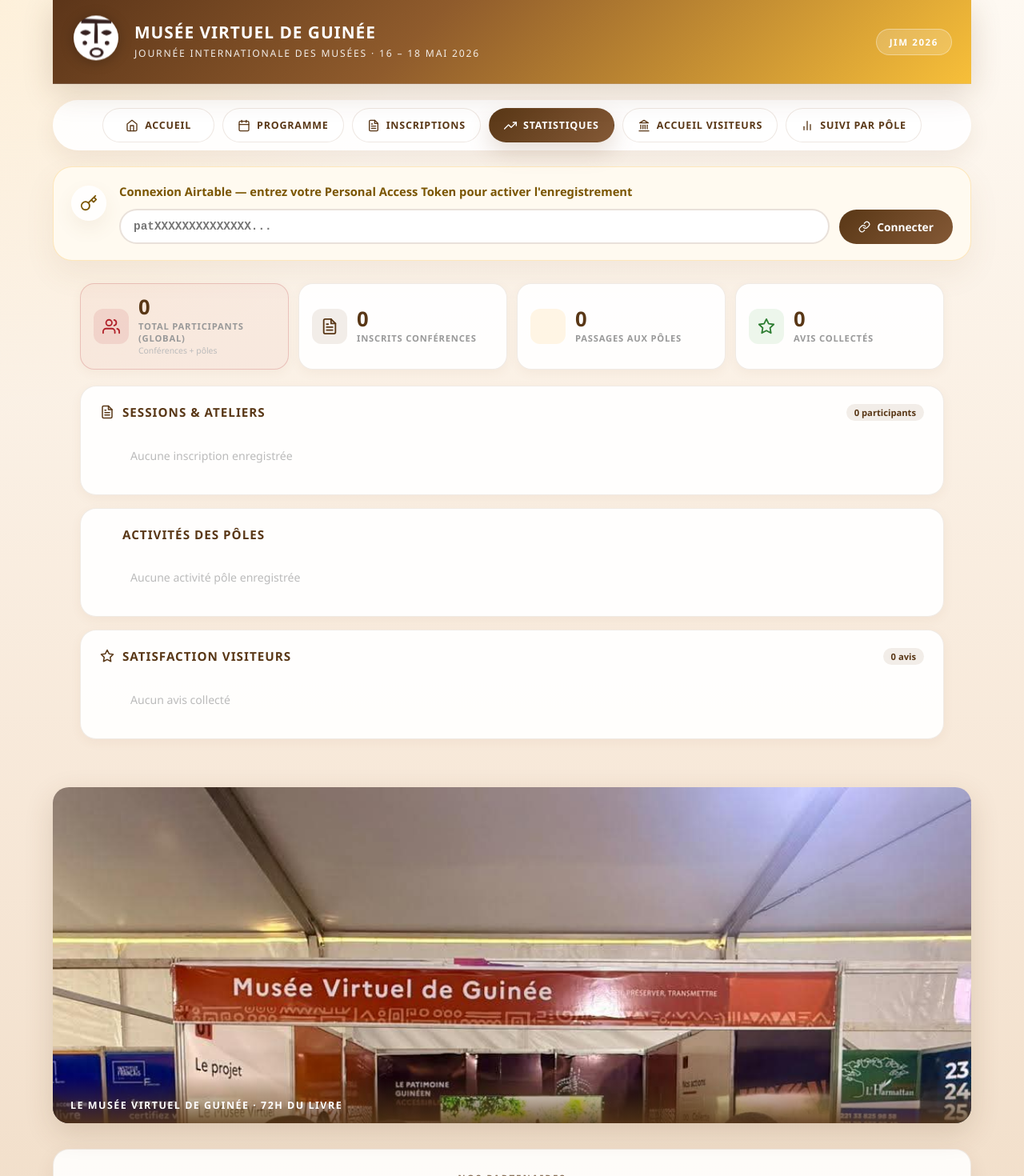
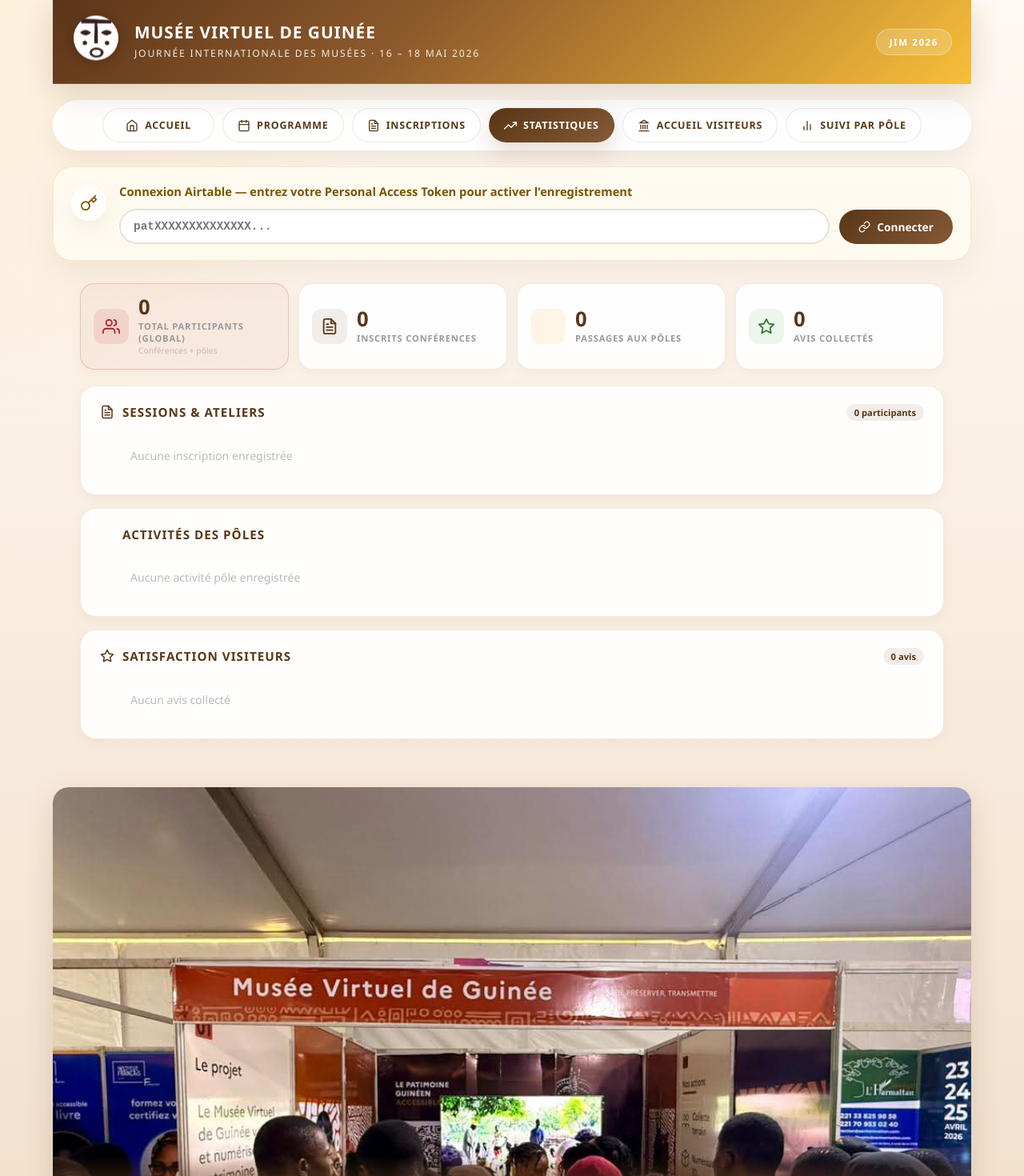
Before and after one commit to thiam-007/JIM, a Vue app: page /stats in a window 1280 px wide. Shown: the top 1470 px of the page at 80% size. Built offline with nearby package versions, Linux system fonts and the light colour scheme.

Commit message:
adjusting the stand image

```diff
--- a/src/App.vue
+++ b/src/App.vue
@@ -627,7 +627,7 @@ h3 { color: var(--brun); margin-bottom: 16px; font-size: 1.05rem; }
 }
 .stand-mvg-img {
   width: 100%;
-  height: 420px;
+  height: 520px;
   object-fit: cover;
   object-position: center top;
   display: block;
```
